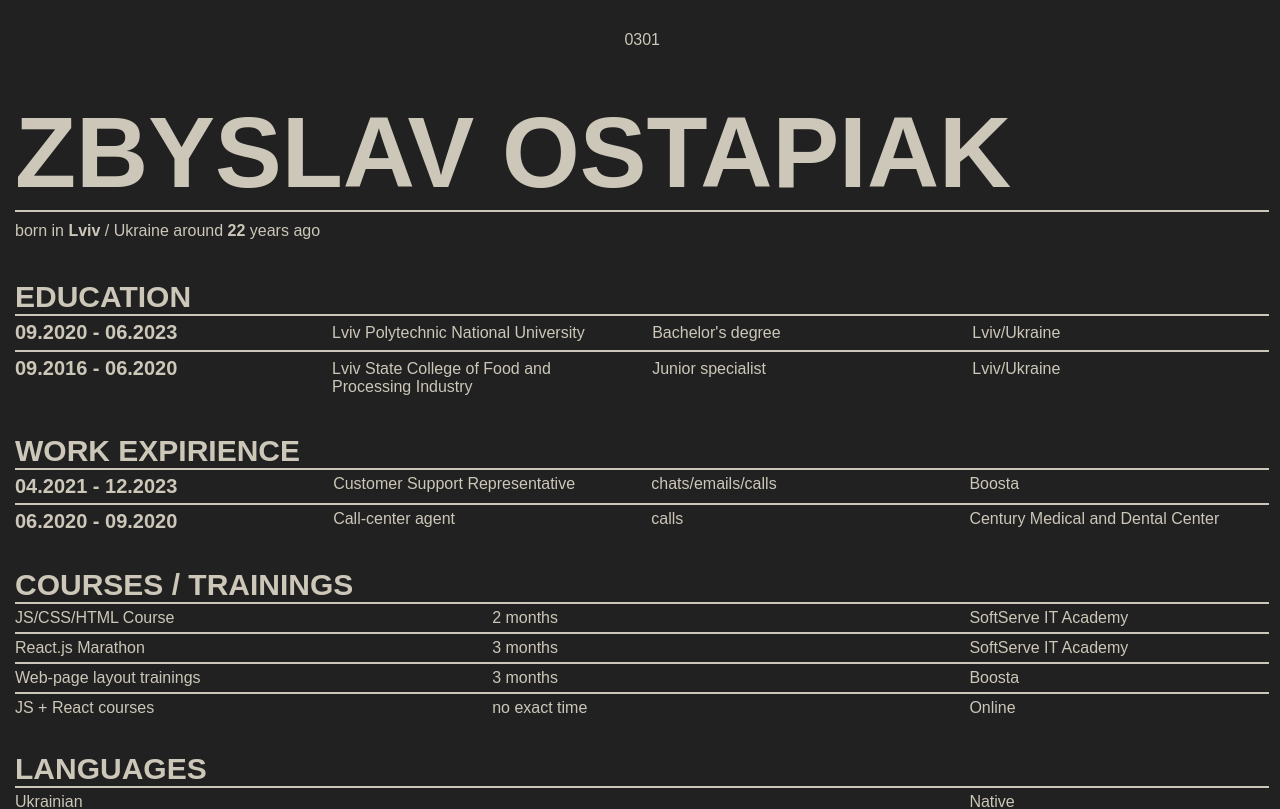
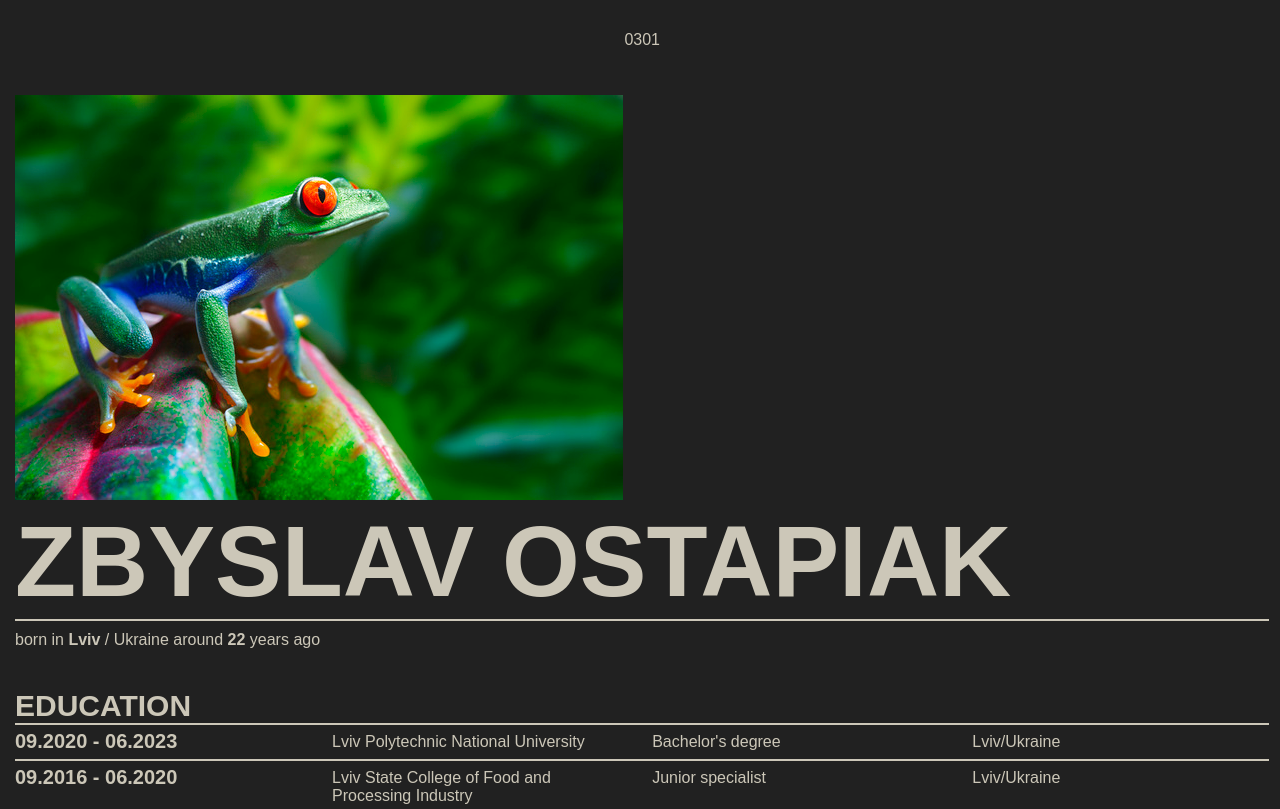
Before and after one commit to zbys1av/zbyslav, a React (Create React App) app: page / in a window 1280 px wide. Shown: the top 809 px of the page. Built offline with nearby package versions, Linux system fonts and the light colour scheme; no server answers.

Commit message:
image added

```diff
--- a/src/Components/Main.js
+++ b/src/Components/Main.js
@@ -1,4 +1,5 @@
 import React from "react";
+import photo from "./img/photo.jpg";
 
 function Main(){
 
@@ -11,6 +12,7 @@ function Main(){
         <div className="main">
             <div className="container">
                 <div className="main__box">
+                    <img className="main__image" src={photo}></img>
                     <p className="main__title">Zbyslav Ostapiak</p>
                     <p className="main__item">born in <span className="bold">Lviv </span>/ Ukraine around <span className="bold">{age}</span> years ago</p>
                 </div>
```
Also changed, not shown: src/Components/img/photo.jpg (added).
